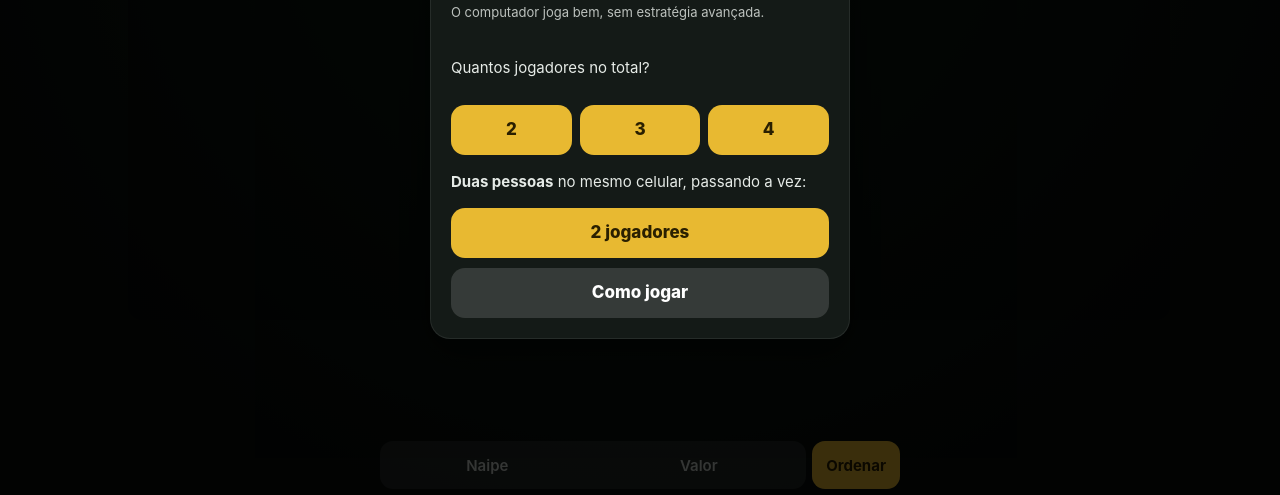
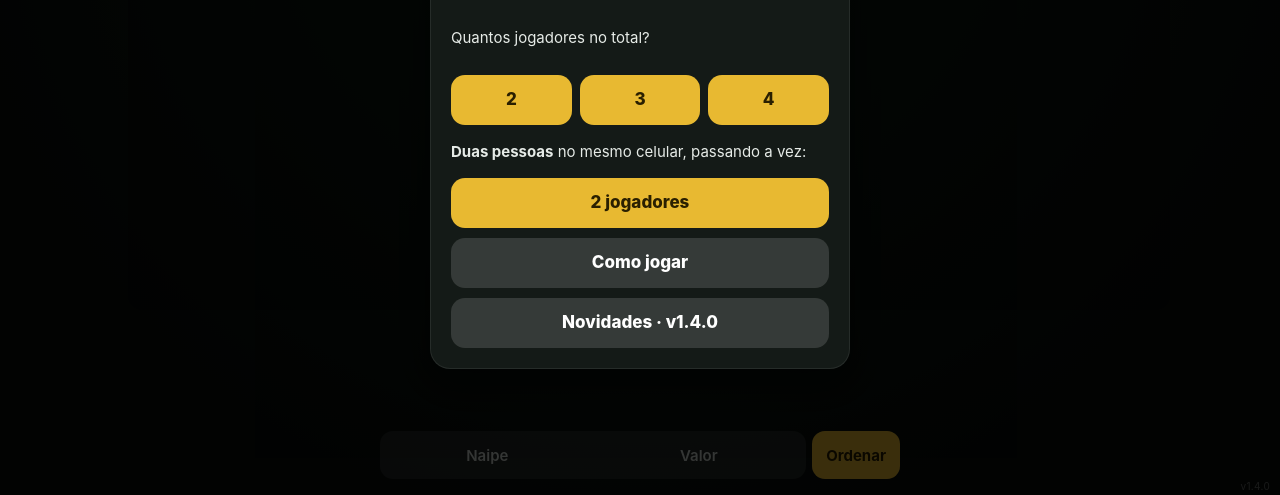
Before and after one commit to priscillasantana/pontinho, a plain HTML site: page index.html in a window 1280 px wide. Shown: the part 305-800 px from the top of the page. Drawn offline with Linux system fonts and the light colour scheme.

Commit message:
Add version marker, Novidades screen and changelog (v1.4.0)
Co-Authored-By: Claude Opus 5.5 <noreply@anthropic.com>

```diff
--- a/index.html
+++ b/index.html
@@ -19,7 +19,10 @@
 :root{color-scheme:dark;--felt:#12261b;--deep:#070b09;--gold:#e8b931;--card:#ece7da;--red:#b3262d;--ink:#161616}
 *{box-sizing:border-box;min-width:0;-webkit-tap-highlight-color:transparent}
 html,body{margin:0;height:100%;background:radial-gradient(ellipse at 50% 20%,#15301f,var(--deep) 75%);color:#e6ebe7;font:15px/1.4 -apple-system,system-ui,"Segoe UI",sans-serif;overscroll-behavior:none;user-select:none;-webkit-user-select:none;overflow:hidden}
-#app{display:flex;flex-direction:column;height:100%;max-width:560px;margin:0 auto;padding:calc(env(safe-area-inset-top) + 4px) 10px calc(env(safe-area-inset-bottom) + 6px)}
+#app{display:flex;flex-direction:column;height:100%;max-width:560px;margin:0 auto;padding:calc(env(safe-area-inset-top) + 4px) 10px calc(env(safe-area-inset-bottom) + 16px)}
+#ver{position:fixed;right:calc(env(safe-area-inset-right) + 6px);bottom:calc(env(safe-area-inset-bottom) + 1px);z-index:5;border:0;background:none;padding:2px 4px;font-size:10px;line-height:1.2;color:#e6ebe7;opacity:.4;letter-spacing:.3px}
+#ver:hover{opacity:.8}
+.chg h3{margin:14px 0 2px;font-size:16px}.chg h3 small{font-weight:400;opacity:.65;margin-left:6px;font-size:13px}.chg ul{margin:4px 0}
 header{display:flex;align-items:center;justify-content:space-between;padding:6px 0}
 h1{font-size:22px;margin:0;font-weight:800;letter-spacing:.3px}
 h1 span{color:var(--gold)}
@@ -175,8 +178,19 @@ button{font:inherit;cursor:pointer}
 </div>
 <div id="ov"></div>
 <div id="toast"></div>
+<button id="ver" aria-label="Versão do jogo e novidades"></button>
 <script>
 {
+/* ---------- version: bump VERSION and add an entry to CHANGES (and CHANGELOG.md) with every update ---------- */
+const VERSION='1.4.0';
+const CHANGES=[
+  {v:'1.4.0',d:'17/11/2026',items:['Número da versão no canto da tela.','Tela de Novidades com o histórico de atualizações.']},
+  {v:'1.3.1',d:'17/11/2026',items:['Dá para escolher o nível ao começar um Novo jogo pelo menu.']},
+  {v:'1.3.0',d:'17/11/2026',items:['Níveis contra o computador: Iniciante, Intermediário e Avançado.','Iniciante: botão Dica e um computador que erra de vez em quando.','Avançado: o computador lembra das cartas que já saíram, evita te dar cartas úteis e pode guardar os jogos para baixar tudo de uma vez.']},
+  {v:'1.2.0',d:'17/11/2026',items:['No jogo de duas pessoas, cada um digita o seu nome.']},
+  {v:'1.1.0',d:'16/11/2026',items:['O jogo se adapta a notebook, tablet e celular deitado.']},
+  {v:'1.0.0',d:'16/11/2026',items:['Primeira versão publicada: contra o computador (2 a 4 jogadores) ou duas pessoas no mesmo celular.']},
+];
 const RANKS=['★','A','2','3','4','5','6','7','8','9','10','J','Q','K','A'];
 const SUITS=['♠','♥','♣','♦'];
 const NAMES=['Você','Ana','Beto','Caio'];const PNAMES=['Jogador 1','Jogador 2'];
@@ -629,7 +643,7 @@ function showMenu(first){
     <div class="row3"><button class="big-btn" data-act="new" data-n="1">2</button><button class="big-btn" data-act="new" data-n="2">3</button><button class="big-btn" data-act="new" data-n="3">4</button></div>
     <p style="margin-top:16px"><b>Duas pessoas</b> no mesmo celular, passando a vez:</p>
     <button class="big-btn" data-act="pass">2 jogadores</button>
-    <button class="big-btn sec" data-act="rules">Como jogar</button>${first?'':'<button class="big-btn sec" data-act="close">Voltar ao jogo</button>'}</div></div>`;
+    <button class="big-btn sec" data-act="rules">Como jogar</button><button class="big-btn sec" data-act="news">Novidades · v${VERSION}</button>${first?'':'<button class="big-btn sec" data-act="close">Voltar ao jogo</button>'}</div></div>`;
 }
 const NKEY='pontinho-names';
 const cleanName=v=>v.replace(/[<>&"'`]/g,'').replace(/\s+/g,' ').trim().slice(0,14);
@@ -645,6 +659,12 @@ function showNames(){
   const ins=f.querySelectorAll('input');
   ins.forEach((x,i)=>x.addEventListener('keydown',e=>{if(e.key==='Enter'&&i<ins.length-1){e.preventDefault();ins[i+1].focus();}}));
   if(matchMedia('(pointer:fine)').matches)ins[0].focus();
+}
+function showNews(){
+  const ov=$('ov');ov.dataset.menu='1';
+  ov.innerHTML=`<div class="ov"><div class="panel chg"><h2>Novidades</h2><p style="margin:0;opacity:.8">Você está na versão ${VERSION}.</p>
+  ${CHANGES.map(c=>`<h3>v${c.v}<small>${c.d}</small></h3><ul>${c.items.map(i=>`<li>${i}</li>`).join('')}</ul>`).join('')}
+  <button class="big-btn" data-act="${S?'close':'back'}">${S?'Voltar ao jogo':'Voltar'}</button></div></div>`;
 }
 function showRules(){
   const ov=$('ov');ov.dataset.menu='1';
@@ -681,6 +701,7 @@ document.addEventListener('click',e=>{
     else if(act==='back2')showMenu(false);
     else if(act==='restartok'){const n=S.players.length-1,pass=S.mode==='pass';delete ov.dataset.menu;ov.innerHTML='';busy=false;anim=false;newGame(n,pass,pass?S.players.map(p=>p.name):null,pass?null:lvlPick);}
     else if(act==='rules')showRules();
+    else if(act==='news')showNews();
     else if(act==='close'){delete ov.dataset.menu;ov.innerHTML='';render();}
     else if(act==='back')showMenu(!S);
     else if(act==='next'){startRound();}
@@ -706,6 +727,7 @@ $('hintBtn').onclick=e=>{e.stopPropagation();hint();};
 $('sortBtn').onclick=()=>{if(!S||S.handoff||(drag&&drag.on))return;me().hand=sortBy(me().hand,sortMode);save();render();};
 $('seg').onclick=e=>{const b=e.target.closest('[data-sort]');if(!b)return;sortMode=b.dataset.sort;save();render();};
 $('menuBtn').onclick=()=>showMenu(false);
+$('ver').textContent='v'+VERSION;$('ver').onclick=e=>{e.stopPropagation();showNews();};
 const standalone=navigator.standalone||(window.matchMedia&&matchMedia('(display-mode: standalone)').matches);
 if(standalone)$('fsBtn').hidden=true;
 function fsHelp(){const ov=$('ov');ov.dataset.menu='1';
```
Also changed, not shown: 2 other files.
